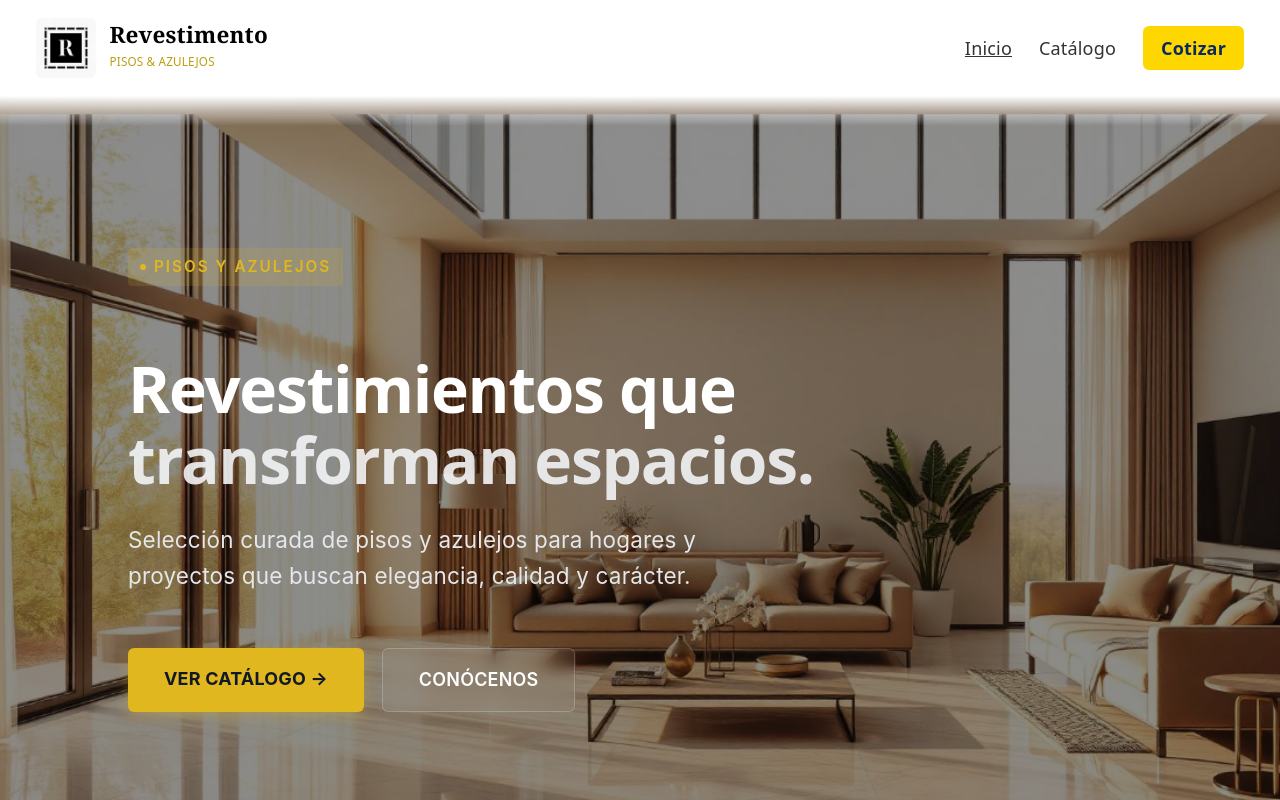
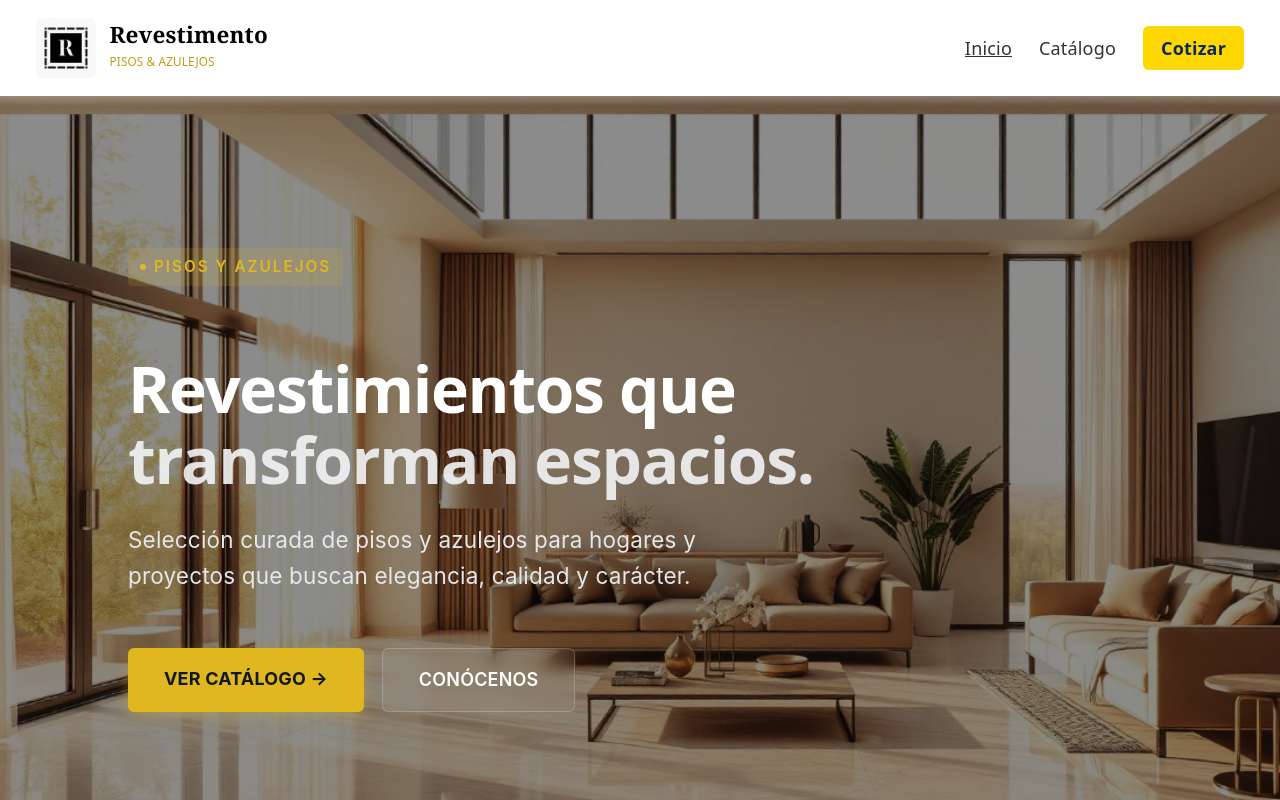
Before and after one commit to erickccastillo/revmx, a React (Vite) app in the folder frontend/: page / in a window 1280 px wide. Shown: the top 800 px of the page. Built offline with nearby package versions, Linux system fonts and the light colour scheme; no server answers.

Commit message:
Update Header.tsx

```diff
--- a/frontend/src/components/Header.tsx
+++ b/frontend/src/components/Header.tsx
@@ -76,13 +76,13 @@ const Header: React.FC = () => {
 
       {/* Desvanecido inferior */}
       <div
-        style={{
-          height: '30px',
-          background:
-            'linear-gradient(to bottom, rgba(255,255,255,1), rgba(255,255,255,0))',
-          pointerEvents: 'none',
-        }}
-      />
+  style={{
+    height: '10px',
+    background:
+      'linear-gradient(to bottom, rgba(255,255,255,0.25), rgba(255,255,255,0))',
+    pointerEvents: 'none',
+  }}
+/>
     </div>
   );
 };
```
